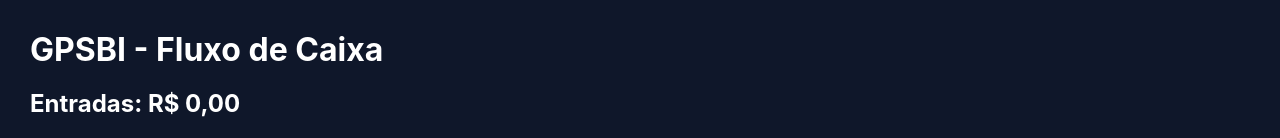
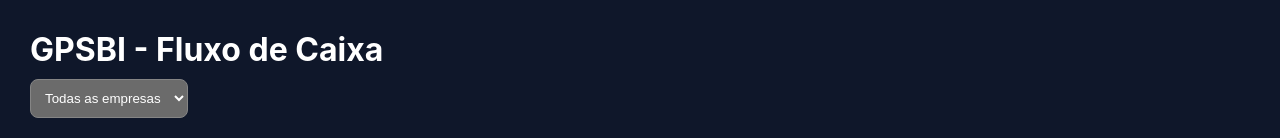
Before and after one commit to gustavosilveira-ui/gpsbi-platform, a React (Vite) app: page / in a window 1280 px wide. Shown: the top 138 px of the page. Built offline with nearby package versions, Linux system fonts and the light colour scheme; no server answers.

Commit message:
Update App.jsx

```diff
--- a/src/App.jsx
+++ b/src/App.jsx
@@ -2,6 +2,7 @@ import { useEffect, useState } from "react";
 
 export default function App() {
   const [dados, setDados] = useState([]);
+  const [empresaSelecionada, setEmpresaSelecionada] = useState("todas");
 
 const URL = "/api/fluxo";
 
@@ -55,9 +56,33 @@ const URL = "/api/fluxo";
 
   const saldo = totalEntradas - totalSaidas;
 
+  const dadosFiltrados =
+  empresaSelecionada === "todas"
+    ? dados
+    : dados.filter(
+        (d) =>
+          (d.empresa || "").toLowerCase().trim() ===
+          empresaSelecionada.toLowerCase().trim()
+      );
+
   return (
     <div style={{ padding: 30, color: "#fff", background: "#0f172a", minHeight: "100vh" }}>
       <h1>GPSBI - Fluxo de Caixa</h1>
+
+      <select
+  value={empresaSelecionada}
+  onChange={(e) => setEmpresaSelecionada(e.target.value)}
+  style={{
+    padding: 10,
+    marginTop: 10,
+    marginBottom: 20,
+    borderRadius: 8,
+  }}
+>
+  <option value="todas">Todas as empresas</option>
+  <option value="greener">Greener</option>
+  <option value="greendex">Greendex</option>
+</select>
 
       <h2>
   Entradas:{" "}
```
